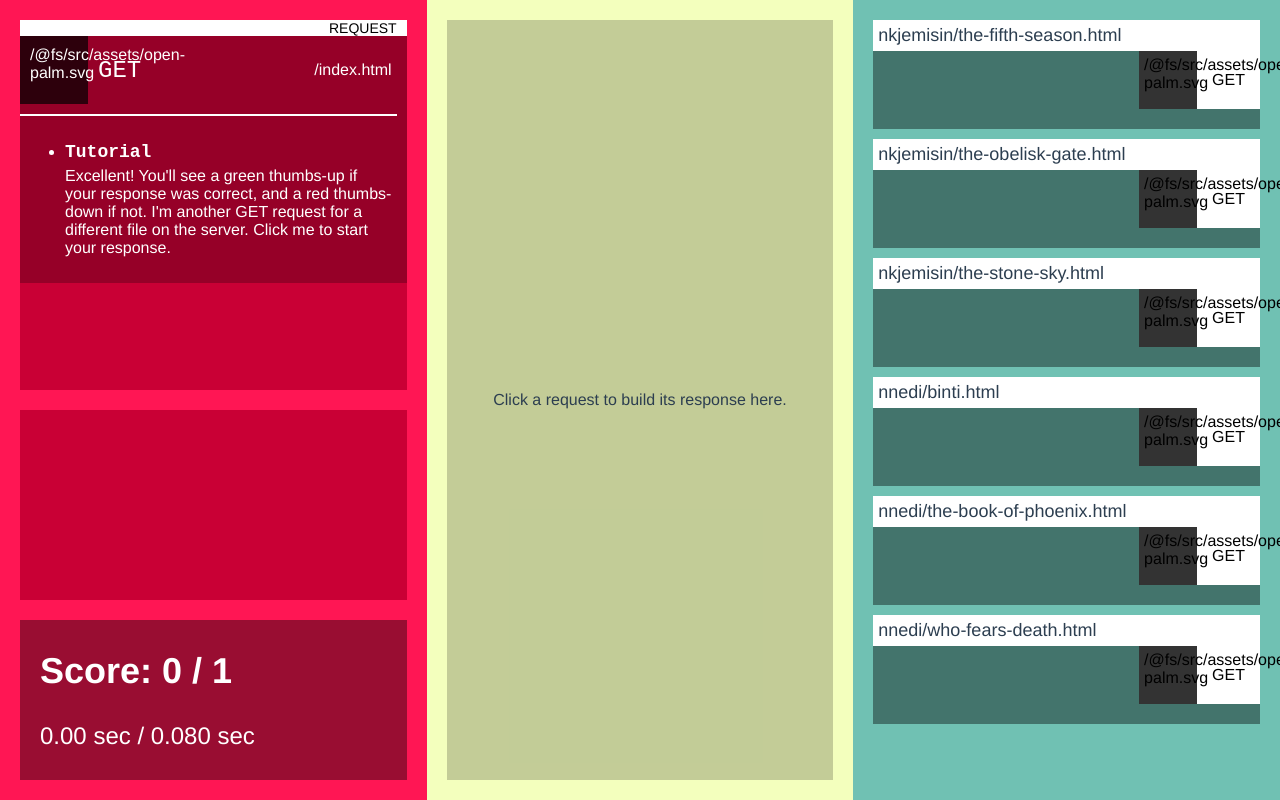
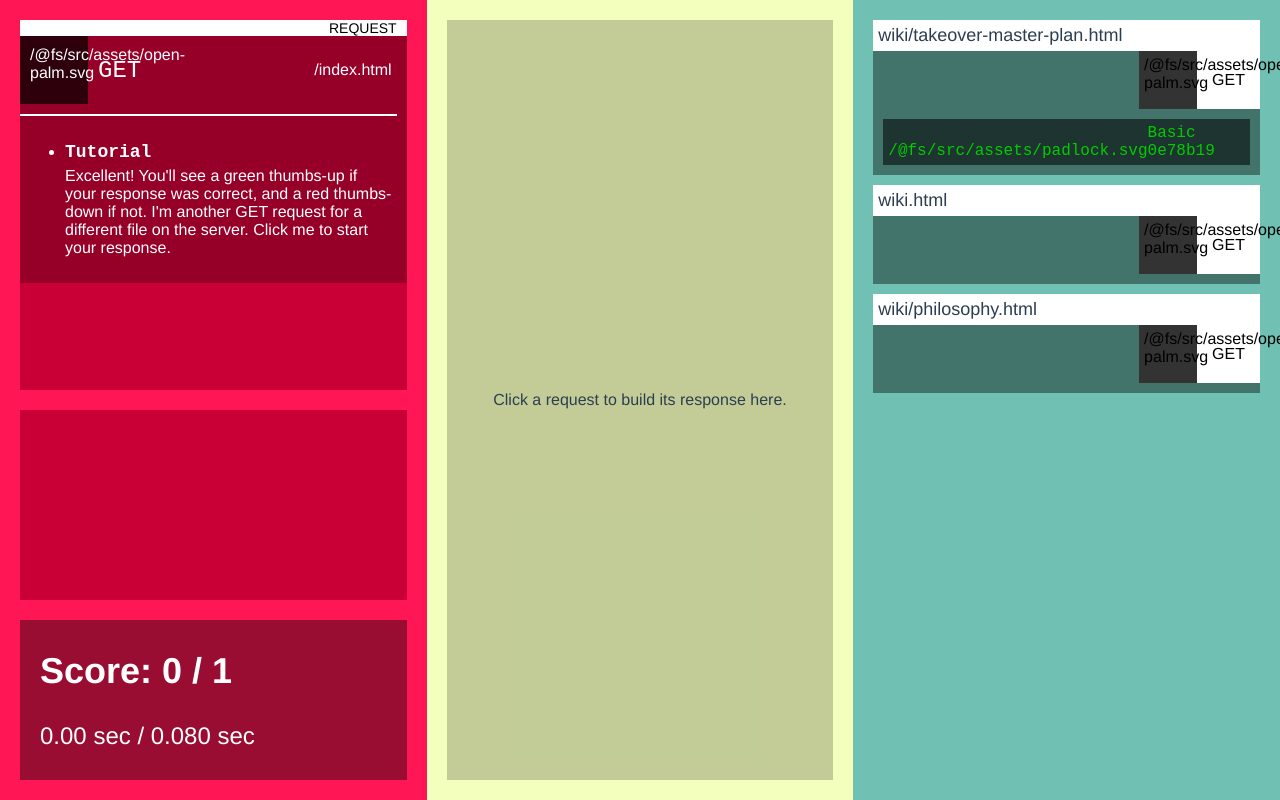
Before and after one commit to SaFrMo/ludum-dare-40, a Vue app: page /#/level-1/1 in a window 1280 px wide. Built offline with nearby package versions, Linux system fonts and the light colour scheme.

Commit message:
Only assets left

```diff
--- a/src/components/parts/Directory.vue
+++ b/src/components/parts/Directory.vue
@@ -88,7 +88,6 @@
         }
         .file-controls-wrap {
             text-align: right;
-            margin-bottom: 10px;
         }
         .file-controls-wrap button {
             font-size: 16px;
@@ -123,7 +122,7 @@
             margin: 0;
         }
         .authentication {
-            margin: 10px;
+            margin: 10px 10px 0;
             background-color: rgba(0, 0, 0, 0.55);
             padding: 5px;
             color: #0c0;
--- a/src/components/parts/GameEngine.vue
+++ b/src/components/parts/GameEngine.vue
@@ -36,10 +36,17 @@
                 }, this.$store.state.secondsPerRound * 1000)
             },
             getSummary () {
-                return `Level ${this.$route.params.level} complete!<br/>
+                let output = `Level ${this.$route.params.level} complete!<br/>
                 Score: ${this.$store.state.score}<br/>
-                Percent Correct: ${this.$store.state.score / this.$store.state.totalSubmitted}<br/>
-                Average Time per Response: ${(this.$store.state.secondsPerRound * 4 / this.$store.state.totalSubmitted).toFixed(2)} ms`
+                Percent Correct: ${Math.ceil((this.$store.state.score / this.$store.state.totalSubmitted) * 100)}%<br/>
+                Average Time per Response: ${(this.$store.state.secondsPerRound * 4 / this.$store.state.totalSubmitted).toFixed(2)} ms<br/>
+                Requests Received: ${this.$store.state.requestsReceived}`
+
+                if (this.$route.params.level === '3') {
+                    output += '<br/><br/>The game continues on an infinite loop from here, with requests coming in faster every level.<br/><br/>You can also change the URL to level-(any number) to jump to different levels yourself.<br/><br/>Thanks for playing and happy Ludum Dare 40!'
+                }
+
+                return output
             },
             setupLevel () {
                 // Clear score, timer, all game files at start of new level
--- a/src/gameplay/Request.js
+++ b/src/gameplay/Request.js
@@ -9,7 +9,7 @@ export default class RequestResponse {
 
         this.command = newCommand
         this.path = path || this.generateRandomPath()
-        this.headers = headers || []
+        this.headers = headers || this.generateHeaders()
         this.body = body || ''
         this.id = Date.now()
         this.files = []
@@ -82,6 +82,25 @@ export default class RequestResponse {
         return '/' + output
     }
 
+    generateHeaders () {
+        let output = []
+
+        const fileInStore = store.state.files.find(file => `/${file}` === this.path || this.path === `/${file.name}`)
+
+        // if file has authorization requirements...
+        if (fileInStore && fileInStore.auth) {
+            // coin flip to generate permissions
+            if (Math.random() > 0.3) {
+                output.push({
+                    label: 'Authorization',
+                    value: fileInStore.auth
+                })
+            }
+        }
+
+        return output
+    }
+
     randomFromArray (arr) {
         return arr[Math.floor(Math.random() * arr.length)]
     }
--- a/src/gameplay/filePool.js
+++ b/src/gameplay/filePool.js
@@ -1,10 +1,7 @@
 export default [
     [
-        'nnedi/who-fears-death.html',
-        'nnedi/binti.html',
-        'nnedi/the-book-of-phoenix.html',
-        'nkjemisin/the-fifth-season.html',
-        'nkjemisin/the-obelisk-gate.html',
-        'nkjemisin/the-stone-sky.html'
+        'wiki.html',
+        'wiki/philosophy.html',
+        { name: 'wiki/takeover-master-plan.html', auth: 'Basic 0e78b19' }
     ]
 ]
--- a/src/store/index.js
+++ b/src/store/index.js
@@ -19,10 +19,12 @@ export default new Vuex.Store({
         timerDoneMarker: false,
         message: false,
         debug: true,
-        secondsPerRound: 20
+        secondsPerRound: 20,
+        requestsReceived: 0
     },
     mutations: {
         'ADD_REQUEST': (state, payload) => {
+            state.requestsReceived++
             state.requests.push(payload)
         },
         'SET_SELECTED': (state, payload) => {
@@ -101,6 +103,7 @@ export default new Vuex.Store({
             state.score = 0
             state.totalSubmitted = 0
             state.timerValue = 0
+            state.requestsReceived = 0
         }
     }
 })
```
